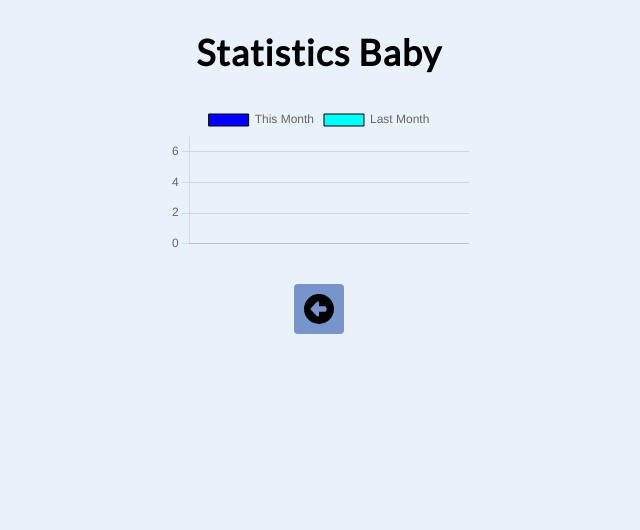
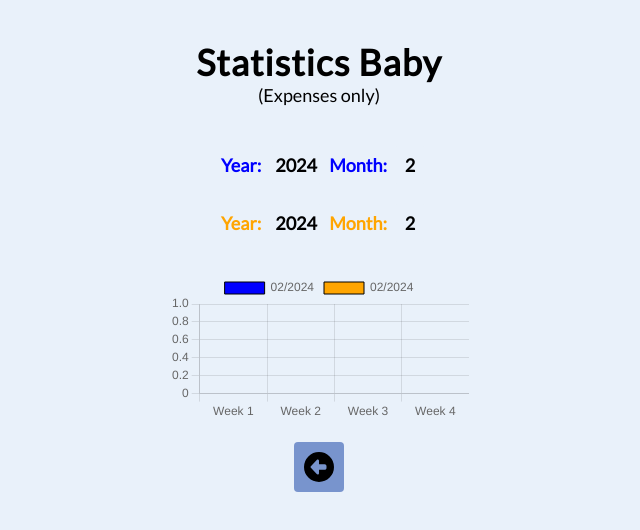
Before and after one commit to NitzanPeer/balance-tracker, a React (Vite) app: page /statistics in a window 1280 px wide. Shown: the top 530 px of the page, without its empty margins (321-961 px from the left). Built offline with nearby package versions, Linux system fonts and the light colour scheme.

Commit message:
Refactor statistics page and add month comparison features. Add major CSS improvements.

```diff
--- a/src/Views/Home.jsx
+++ b/src/Views/Home.jsx
@@ -1,5 +1,4 @@
 import { useState, useEffect } from "react";
-import { BrowserRouter as Router, Route, Routes, Link } from "react-router-dom";
 import "../assets/styles/main.scss";
 import Header from "../components/Header";
 import Balance from "../components/Balance";
@@ -7,15 +6,12 @@ import IncomeExpense from "../components/IncomeExpense";
 import TransactionTable from "../components/TransactionTable";
 import ButtonRow from "../components/ButtonRow";
 import AddTransactionModal from "../components/AddTransactionModal";
-import Statistics from "./Statistics";
 import {
   getTransactions,
   addTransaction,
   removeTransaction,
 } from "../services/transactionService";
 
-import { FontAwesomeIcon } from "@fortawesome/react-fontawesome";
-import { faChartSimple } from "@fortawesome/free-solid-svg-icons";
 
 export default function Home() {
   const [transactions, setTransactions] = useState([]);
@@ -70,7 +66,7 @@ export default function Home() {
   };
 
   return (
-    <div className="app">
+    <div className="home">
       {/* <Header /> */}
       <Balance balance={balance} />
       <IncomeExpense totalIncome={totalIncome} totalExpense={totalExpense} />
--- a/src/Views/NotFoundPage.jsx
+++ b/src/Views/NotFoundPage.jsx
@@ -5,7 +5,7 @@ export default function NotFoundPage() {
     <div className="not-found-page-container">
       <h2>404 Not Found</h2>
       {/* this link refreshes the page before moving to it:*/}
-      <Link to="/">Back to Home</Link>
+      <Link to="/">Back to Home page</Link>
       {/* this link doesn't refresh the page before moving to it:*/}
       {/* <a href="/">Home from a</a> */}
     </div>
--- a/src/Views/Statistics.jsx
+++ b/src/Views/Statistics.jsx
@@ -1,10 +1,9 @@
 import React from "react";
 import { Link } from "react-router-dom";
+import { useState } from "react";
 import { getTransactions } from "../services/transactionService";
-
 import { FontAwesomeIcon } from "@fortawesome/react-fontawesome";
 import { faCircleLeft } from "@fortawesome/free-solid-svg-icons";
-
 import {
   Chart as ChartJS,
   BarElement,
@@ -19,84 +18,100 @@ import { Bar } from "react-chartjs-2";
 ChartJS.register(BarElement, CategoryScale, LinearScale, Tooltip, Legend);
 
 export default function Statistics() {
-  // console.log("🚀 ~ Statistics ~ transactions:", transactions)
-
   const transactions = getTransactions();
 
-  const groupByWeek = () => {
-    const groupedData = {};
+  const getExpenseSumsByWeek = (year, month, transactions) => {
+    const expenseSums = [0, 0, 0, 0];
 
     transactions.forEach((transaction) => {
-      const date = new Date(transaction.date);
-      const month = date.getMonth();
-      const year = date.getFullYear();
-      const daysInMonth = new Date(year, month + 1, 0).getDate();
-
-      let weekOfMonth;
-
-      if (date.getDate() <= 7) {
-        weekOfMonth = 1;
-      } else if (date.getDate() <= 14) {
-        weekOfMonth = 2;
-      } else if (date.getDate() <= 21) {
-        weekOfMonth = 3;
-      } else {
-        weekOfMonth = 4;
-      }
-
-      // If the month has more than 28 days adjust weekOfMonth to be at most 4
-      if (daysInMonth > 28) {
-        weekOfMonth = Math.min(weekOfMonth, 4);
-      }
-
-      const weekLabel = `Week ${weekOfMonth}`;
-
-      if (!groupedData[weekLabel]) {
-        groupedData[weekLabel] = 0;
-      }
-
-      if (!transaction.isIncome) {
-        groupedData[weekLabel] += parseFloat(transaction.sum);
+      const transactionDate = new Date(transaction.date);
+      if (
+        transactionDate.getFullYear() === year &&
+        transactionDate.getMonth() === month - 1 && // Month is 0-based
+        !transaction.isIncome // Exclude incomes
+      ) {
+        const dayOfMonth = transactionDate.getDate();
+        if (dayOfMonth <= 7) {
+          expenseSums[0] += parseFloat(transaction.sum);
+        } else if (dayOfMonth <= 14) {
+          expenseSums[1] += parseFloat(transaction.sum);
+        } else if (dayOfMonth <= 21) {
+          expenseSums[2] += parseFloat(transaction.sum);
+        } else {
+          expenseSums[3] += parseFloat(transaction.sum);
+        }
       }
     });
 
-    return groupedData;
+    return expenseSums;
   };
 
-  const getWeek = (date) => {
-    const d = new Date(date);
-    const firstDayOfMonth = new Date(d.getFullYear(), d.getMonth(), 1);
-    const weekNumber = Math.ceil(
-      (d.getDate() - firstDayOfMonth.getDate() + 1) / 7
-    );
-    return weekNumber;
+  const [selectedYear1, setSelectedYear1] = useState(new Date().getFullYear());
+  const [selectedMonth1, setSelectedMonth1] = useState(
+    new Date().getMonth() + 1
+  );
+  const [selectedYear2, setSelectedYear2] = useState(new Date().getFullYear());
+  const [selectedMonth2, setSelectedMonth2] = useState(
+    new Date().getMonth() + 1
+  );
+
+  const handleYearChange1 = (e) => {
+    setSelectedYear1(parseInt(e.target.value));
+  };
+
+  const handleMonthChange1 = (e) => {
+    setSelectedMonth1(parseInt(e.target.value));
+  };
+
+  const handleYearChange2 = (e) => {
+    setSelectedYear2(parseInt(e.target.value));
+  };
+
+  const handleMonthChange2 = (e) => {
+    setSelectedMonth2(parseInt(e.target.value));
   };
 
   const createChartData = () => {
-    const groupedData = groupByWeek();
-    const labels = Object.keys(groupedData);
-    const data = Object.values(groupedData);
-    return { labels, data };
+    const label1 = `${String(selectedMonth1).padStart(
+      2,
+      "0"
+    )}/${selectedYear1}`;
+    const label2 = `${String(selectedMonth2).padStart(
+      2,
+      "0"
+    )}/${selectedYear2}`;
+
+    const data1 = getExpenseSumsByWeek(
+      selectedYear1,
+      selectedMonth1,
+      transactions
+    );
+
+    const data2 = getExpenseSumsByWeek(
+      selectedYear2,
+      selectedMonth2,
+      transactions
+    );
+
+    return { label1, label2, data1, data2 };
   };
 
-  const { labels, data } = createChartData();
-  // console.log("🚀 ~ Statistics ~ labels:", labels);
-  // console.log("🚀 ~ Statistics ~ data:", data);
+  const { data1, data2, label1, label2 } = createChartData();
 
   const chartData = {
-    labels: labels,
+    labels: ["Week 1", "Week 2", "Week 3", "Week 4"],
     datasets: [
       {
-        label: "This Month",
-        data: data,
+        label: label1,
+        data: data1,
         backgroundColor: "blue",
         borderColor: "black",
         borderWidth: 1,
       },
       {
-        label: "Last Month",
-        data: [3, 7, 3, 4],
-        backgroundColor: "aqua",
+        label: label2,
+        data: data2,
+        backgroundColor: "orange",
         borderColor: "black",
         borderWidth: 1,
       },
@@ -107,11 +122,54 @@ export default function Statistics() {
 
   return (
     <div className="statistics container">
-      <h1>Statistics Baby</h1>
+      <div className="header-container">
+        <h1>Statistics Baby</h1>
+        <div>(Expenses only)</div>
+      </div>
+      <div className="bar1 container">
+        <label className="year-label" htmlFor="yearInput">
+          Year:
+        </label>
+        <input
+          type="number"
+          className="year-input"
+          value={selectedYear1}
+          onChange={handleYearChange1}
+        />
+        <label className="month-label" htmlFor="monthInput">
+          Month:
+        </label>
+        <input
+          type="number"
+          className="month-input"
+          value={selectedMonth1}
+          onChange={handleMonthChange1}
+        />
+      </div>
+      <div className="bar2 container">
+        <label className="year-label" htmlFor="yearInput">
+          Year:
+        </label>
+        <input
+          className="year-input"
+          type="number"
+          value={selectedYear2}
+          onChange={handleYearChange2}
+        />
+        <label className="month-label" htmlFor="monthInput">
+          Month:
+        </label>
+        <input
+          type="number"
+          className="month-input"
+          value={selectedMonth2}
+          onChange={handleMonthChange2}
+        />
+      </div>
       <div>
         <Bar className="chart" data={chartData} options={options}></Bar>
       </div>
-      <Link to="/" title="Back to home page">
+      <Link to="/" title="Back to Home page">
         <FontAwesomeIcon className="font-awesome-icon" icon={faCircleLeft} />
       </Link>
     </div>
--- a/src/assets/styles/basics/_Base.scss
+++ b/src/assets/styles/basics/_Base.scss
@@ -228,17 +228,12 @@ button.clicked {
 }
 
 
-.material-symbols-outlined {
-  // display: flex;
-  // color: #7894cd;
-  font-variation-settings: "FILL" 0, "wght" 400, "GRAD" 0, "opsz" 24;
-  font-size: 42px;
-  color: black;
-  background-color: #7894cd;
-  border-radius: 4px;
+.not-found-page-container {
+  display: flex;
+  flex-direction: column;
 
-  &:hover {
-    background-color: #82a7f1;
+  h2 {
+    margin: 30px;
   }
 }
 
@@ -255,14 +250,6 @@ button.clicked {
   }
 }
 
-.not-found-page-container {
-  display: flex;
-  flex-direction: column;
-
-  h2 {
-    margin: 30px;
-  }
-}
 
 .income-color {
   color: #2ecc71;
--- a/src/assets/styles/cmps/_Statistics.scss
+++ b/src/assets/styles/cmps/_Statistics.scss
@@ -1,9 +1,73 @@
 .statistics {
-    h1 {
-        margin: 30px
+  display: flex;
+  flex-direction: column;
+  font-family: "Lato", sans-serif;
+
+  .header-container {
+    margin: 30px;
+  }
+
+  input {
+    font-family: "Lato", sans-serif;
+    font-size: 18px;
+    text-align: center;
+    font-weight: bold;
+    background-color: #e9f1fa;
+    border: none;
+    padding: 0;
+  }
+
+  label {
+    font-size: 18px;
+    display: flex;
+    width: 100%;
+    margin: 8px;
+    font-weight: bold;
+  }
+
+  // cancel arrow buttons in number inputs
+  input::-webkit-outer-spin-button,
+  input::-webkit-inner-spin-button {
+    -webkit-appearance: none;
+  }
+
+  .bar1 {
+    display: flex;
+
+    label {
+      color: blue;
     }
+
+    input {
+    }
+  }
+
+  .bar2 {
+    display: flex;
+
+    label {
+      color: orange;
+    }
+  }
+
+  .month-input {
+    max-width: 30px;
+  }
+
+  .year-input {
+    max-width: 60px;
+  }
+
+  .month-label {
+  }
+
+  .year-label {
+    // why is there a margin only for year labels?
+    margin-inline-end: 0;
+  }
+
+  .chart {
+    margin: 20px;
+    max-width: 320px;
+  }
 }
-
-.chart {
-    margin: 30px;
-}
```
